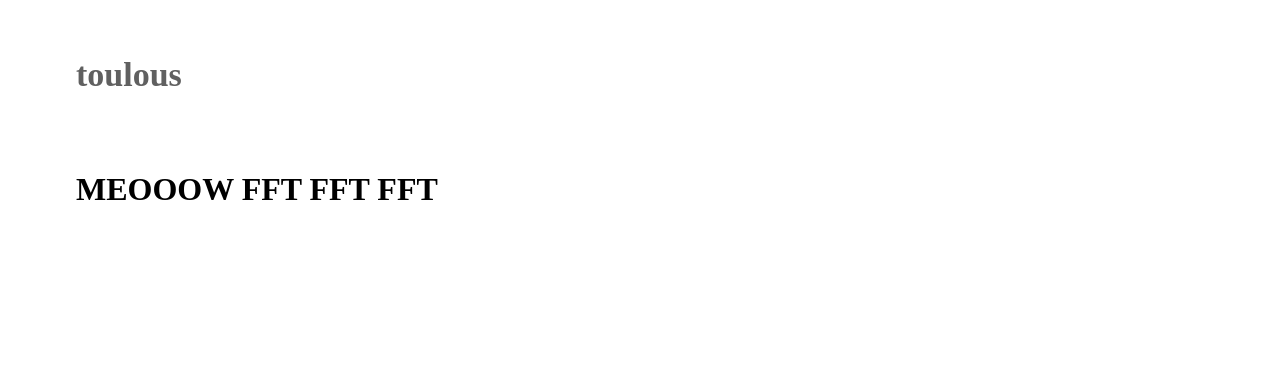
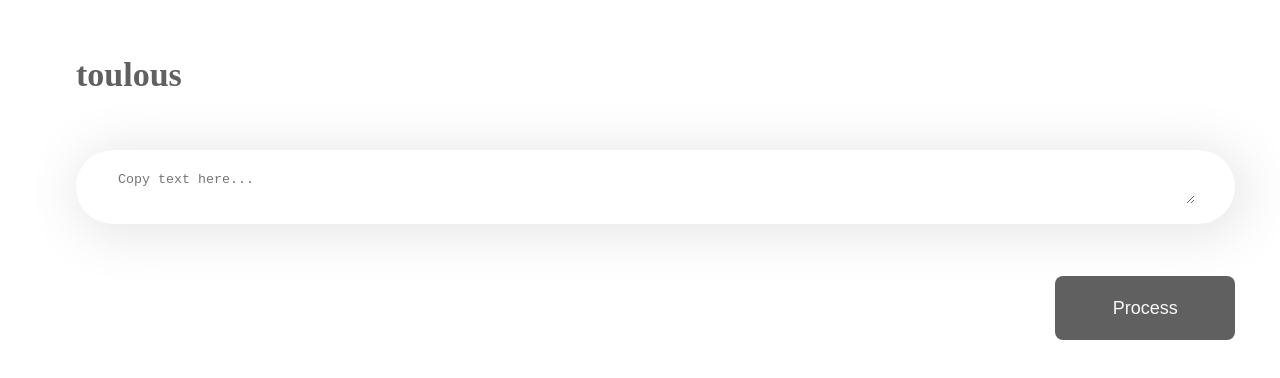
Before and after one commit to dock90/toulous, a Next.js app: page /fft in a window 1280 px wide. Shown: the top 378 px of the page. Built offline with nearby package versions, Linux system fonts and the light colour scheme.

Commit message:
Setup fft

```diff
--- /dev/null
+++ b/components/button.js
@@ -0,0 +1,17 @@
+import styled from 'styled-components'
+
+// styles
+const Container = styled.button`
+  height: 64px;
+  width: 180px;
+  background: ${ ({ theme }) => theme.colors.primary};
+  border: none;
+  border-radius: 8px;
+  color: ${({ theme }) => theme.colors.background};
+  font-size: 18px;
+  justify-self: ${({ right }) => right ? 'end' : ''};
+`
+
+const Button = ({ right, children }) => <Container right={right}>{children}</Container>
+
+export default Button
--- a/pages/fft.js
+++ b/pages/fft.js
@@ -1,27 +1,52 @@
 import styled from 'styled-components'
 // components
 import Header from '../components/header'
+import Button from '../components/button'
 
 // styles
 const Container = styled.div`
   display: grid;
-  grid-template-rows: 150px 1fr;
+  grid-template-rows: 150px 1fr 150px;
   grid-template-columns: 1fr;
   padding-left: 76px;
-  max-width: 1440px;
+  padding-right: 76px;
 `
 
 const Content = styled.div`
   display: grid;
   grid-template-rows: 1fr;
-  grid-template-columns: 1fr 1fr;
+  grid-template-columns: 1fr;
+`
+
+const Card = styled.div`
+  display: grid;
+  border-radius: 40px;
+  background: #FFFFFF;
+  box-shadow: 5px 5px 50px 5px rgba(96,96,96,0.16);
+  padding: 20px 40px;
+  margin-bottom: 52px;
+
+  textarea {
+    height: auto;
+    min-width: 84vw;
+    max-width: 84vw;
+    outline: none;
+    border: none;
+  }
 `
 
 const Fft = () => {
   return (
     <Container>
       <Header />
-      <h1>MEOOOW FFT FFT FFT</h1>
+      <Content>
+        <Card>
+          <textarea
+            placeholder='Copy text here...'
+          />
+        </Card>
+        <Button right>Process</Button>
+      </Content>
     </Container>
   )
 }
```
Also changed, not shown: pages/index.js (+2 -12 lines).
